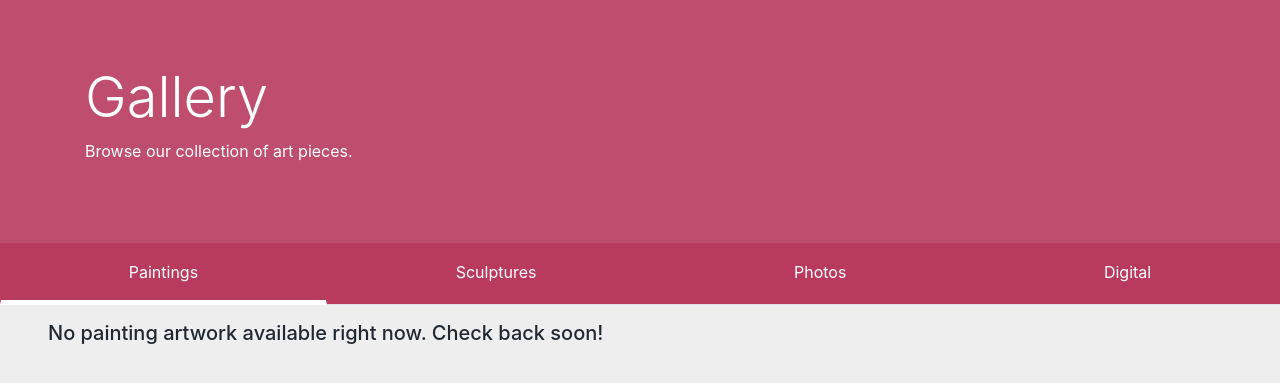
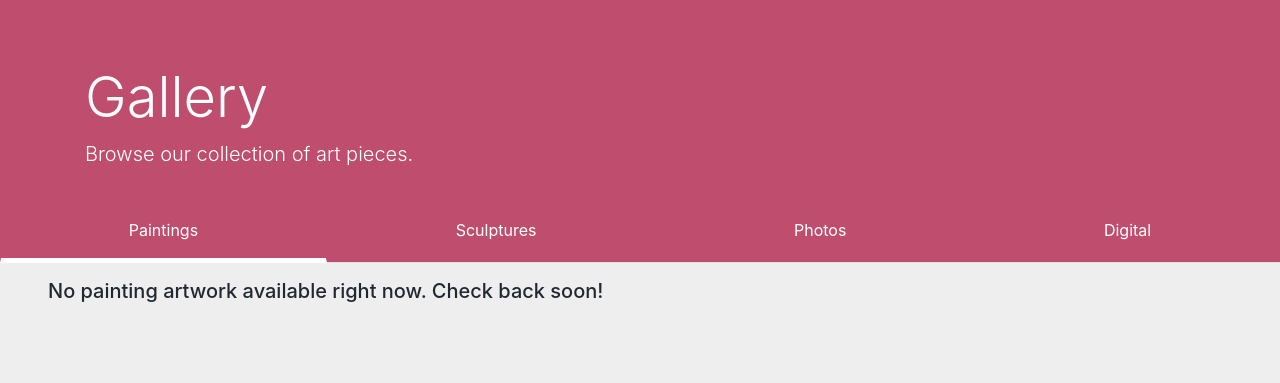
Before and after one commit to VJ1224/art-gallery, a PHP site: page /gallery.html in a window 1280 px wide. Shown: the part 56-439 px from the top of the page. Run offline with PHP 8.4, Linux system fonts and the light colour scheme; data that the repository does not hold is empty.

Commit message:
Misc. changes

```diff
--- a/contact.html
+++ b/contact.html
@@ -33,7 +33,8 @@
         </div>
     </div>
 
-    <form class="container needs-validation p-5 shadow mt-5 mb-5" id="contactForm" novalidate>
+    <form class="container needs-validation p-5 shadow my-5" id="contactForm" novalidate>
+        <h2 id="title">Send a Mail</h2>
         <div class="form-group">
             <label for="name">Name</label>
             <input type="text" class="form-control" id="name" name="name" placeholder="John Doe" required />
@@ -101,8 +102,7 @@
         $('#contactForm').removeClass('container');
         $('#contactForm').removeClass('shadow');
         $('#contactForm').removeClass('p-5');
-        $('#contactForm').addClass('ml-5');
-        $('#contactForm').addClass('mr-5');
+        $('#contactForm').addClass('mx-5');
 
         $.ajax({
             type: 'post',
--- a/gallery.html
+++ b/gallery.html
@@ -27,10 +27,10 @@
         </div>
     </nav>
 
-    <div class="jumbotron jumbotron-fluid mb-0">
+    <div class="jumbotron jumbotron-fluid mb-0" style="padding-bottom: 1rem;">
         <div class="container">
           <h1 class="display-4">Gallery</h1>
-          <p>Browse our collection of art pieces.</p>
+          <p class="lead">Browse our collection of art pieces.</p>
         </div>
     </div>
 
@@ -41,7 +41,7 @@
         <a class="nav-item nav-link pb-3 pt-3" data-toggle="tab" href="#digital">Digital</a>
     </div>
 
-    <div class="tab-content ml-5 mt-3 mr-5">
+    <div class="tab-content mx-5 mt-3">
         <div class="tab-pane fade" id="paintings"></div>
         <div class="tab-pane fade" id="sculptures"></div>
         <div class="tab-pane fade" id="photos"></div>
@@ -64,19 +64,19 @@
                 $(this).removeClass('active');
         });
 
-        $.get('php/gallery.php?type=painting', function (data, status) {
+        $.get('php/gallery.php?type=painting', function (data) {
             $('#paintings').html(data);
         });
 
-        $.get('php/gallery.php?type=photo', function (data, status) {
+        $.get('php/gallery.php?type=photo', function (data) {
             $('#photos').html(data);
         });
 
-        $.get('php/gallery.php?type=sculpture', function (data, status) {
+        $.get('php/gallery.php?type=sculpture', function (data) {
             $('#sculptures').html(data);
         });
 
-        $.get('php/gallery.php?type=digital', function (data, status) {
+        $.get('php/gallery.php?type=digital', function (data) {
             $('#digital').html(data);
         });
 
--- a/styles/main.css
+++ b/styles/main.css
@@ -13,7 +13,7 @@ body {
 }
 
 .nav-tabs {
-    background-color: #b83b5e;
+    background-color: #bf4e6e;
 }
 
 .nav-tabs a {
@@ -30,13 +30,13 @@ body {
 
 .nav-tabs .nav-link.active:hover {
     color: #ffffff;
-    background-color: #a53554;
+    background-color: #ab4663;
     border-color: transparent transparent #393e46;
     border-bottom: 5px solid;
 }
 
 .nav-tabs .nav-link:hover {
-    background-color: #a53554;
+    background-color: #ab4663;
     border-color: transparent;
 }
 
```
